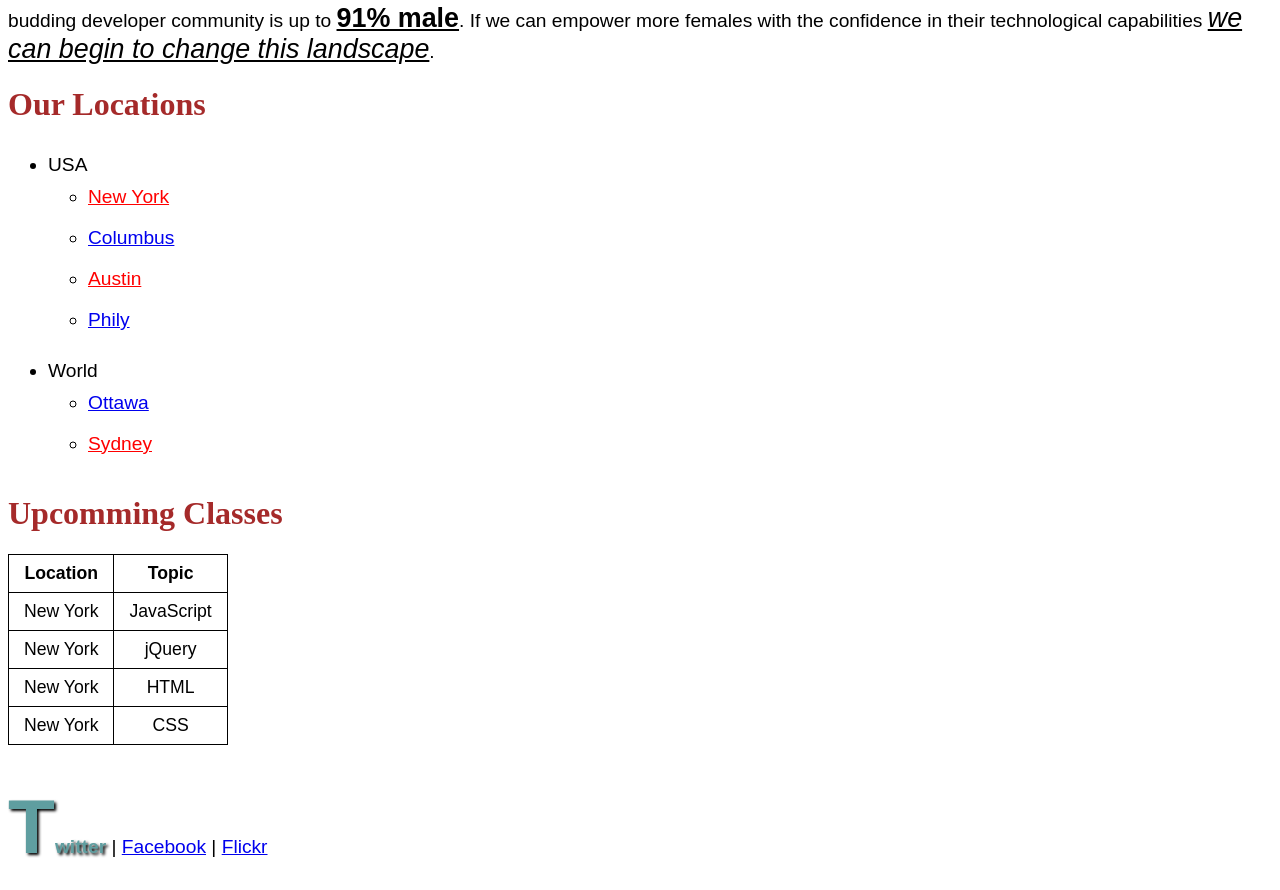
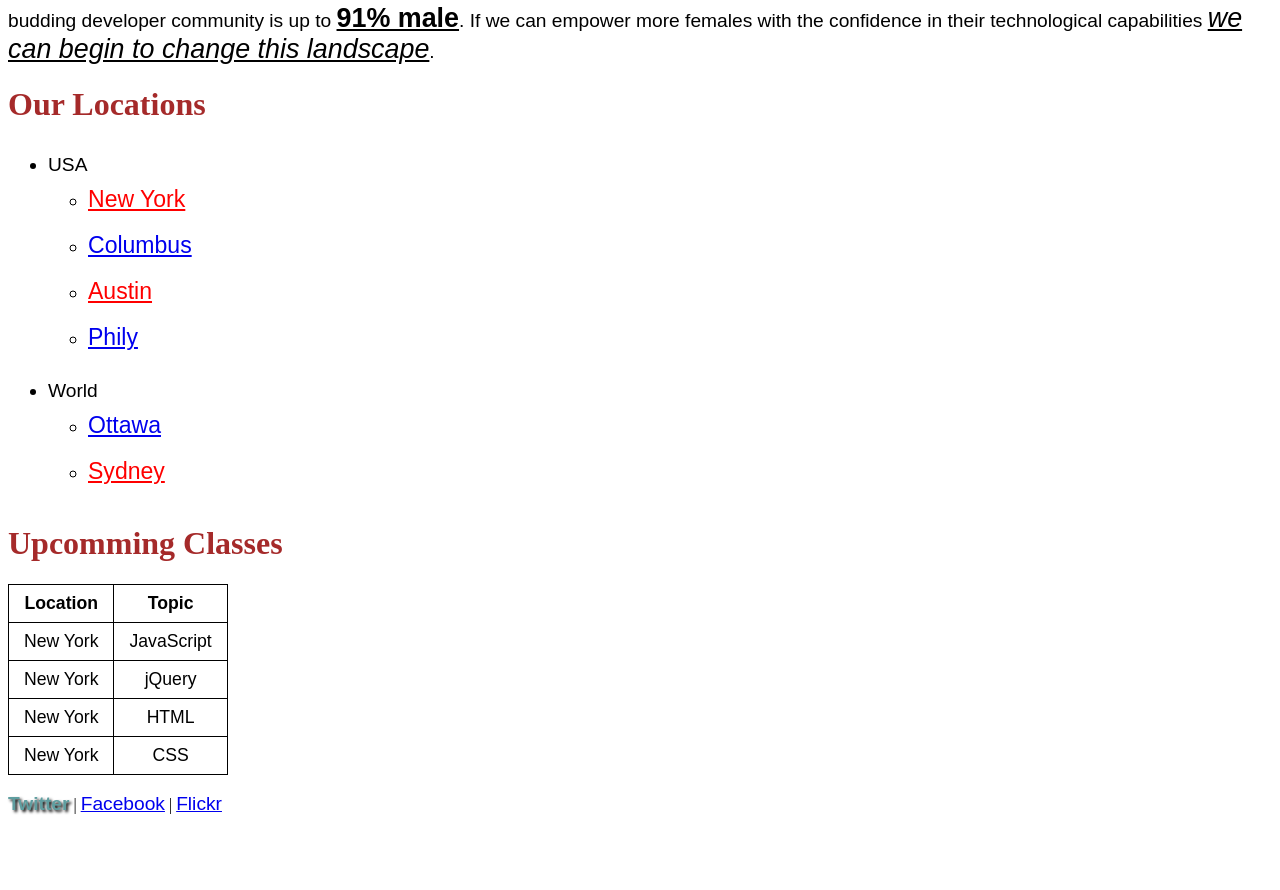
Before and after one commit to martinakaduc/web_lab, a PHP site: page /lab02.html in a window 1280 px wide. Shown: the part 257-1147 px from the top of the page. After the commit the page ends 1071 px from the top, so only its background shows below. Run offline with PHP 8.4, Linux system fonts and the light colour scheme.

Commit message:
some bug

```diff
--- a/lab02.html
+++ b/lab02.html
@@ -67,11 +67,9 @@
     <br>
 
     <div class="footer">
-      <p>
         <a href="https://twitter.com/girldevelopit" style="color:cadetblue; font-weight: bold; text-decoration: none; text-shadow: 2px 2px 3px black;">Twitter</a> |
         <a href="https://www.facebook.com/girldevelopit">Facebook</a> |
         <a href="https://www.flickr.com/photos/40453677@N00/sets/72157626841092971/">Flickr</a>
-      </p>
     </div>
 
   </body>
--- a/static/css/lab02.css
+++ b/static/css/lab02.css
@@ -29,6 +29,11 @@ p {
   font-size: 1.2em;
 }
 
+a {
+  font-family: Arial;
+  font-size: 1.2em;
+}
+
 ul > li {
   padding-top: 0.5em;
   padding-bottom: 0.5em;
```
